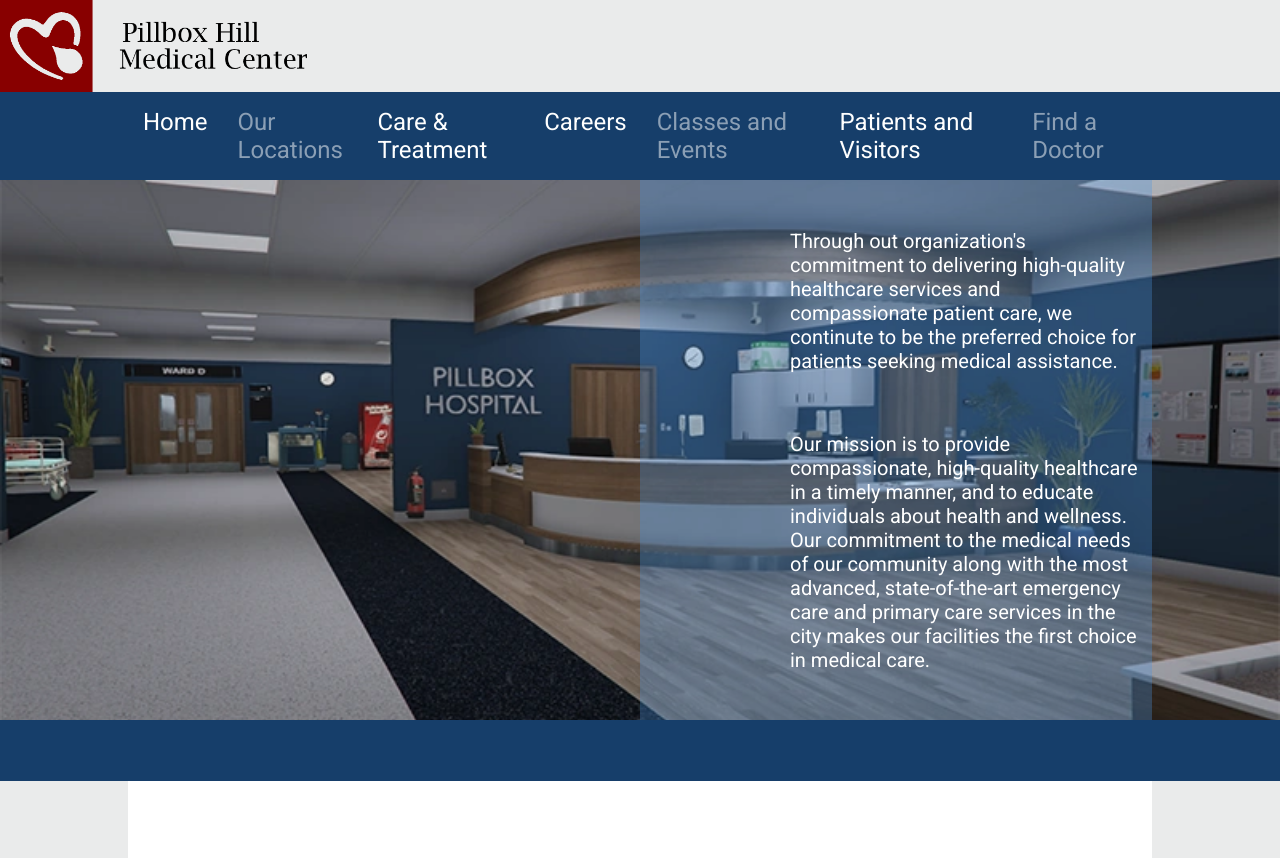
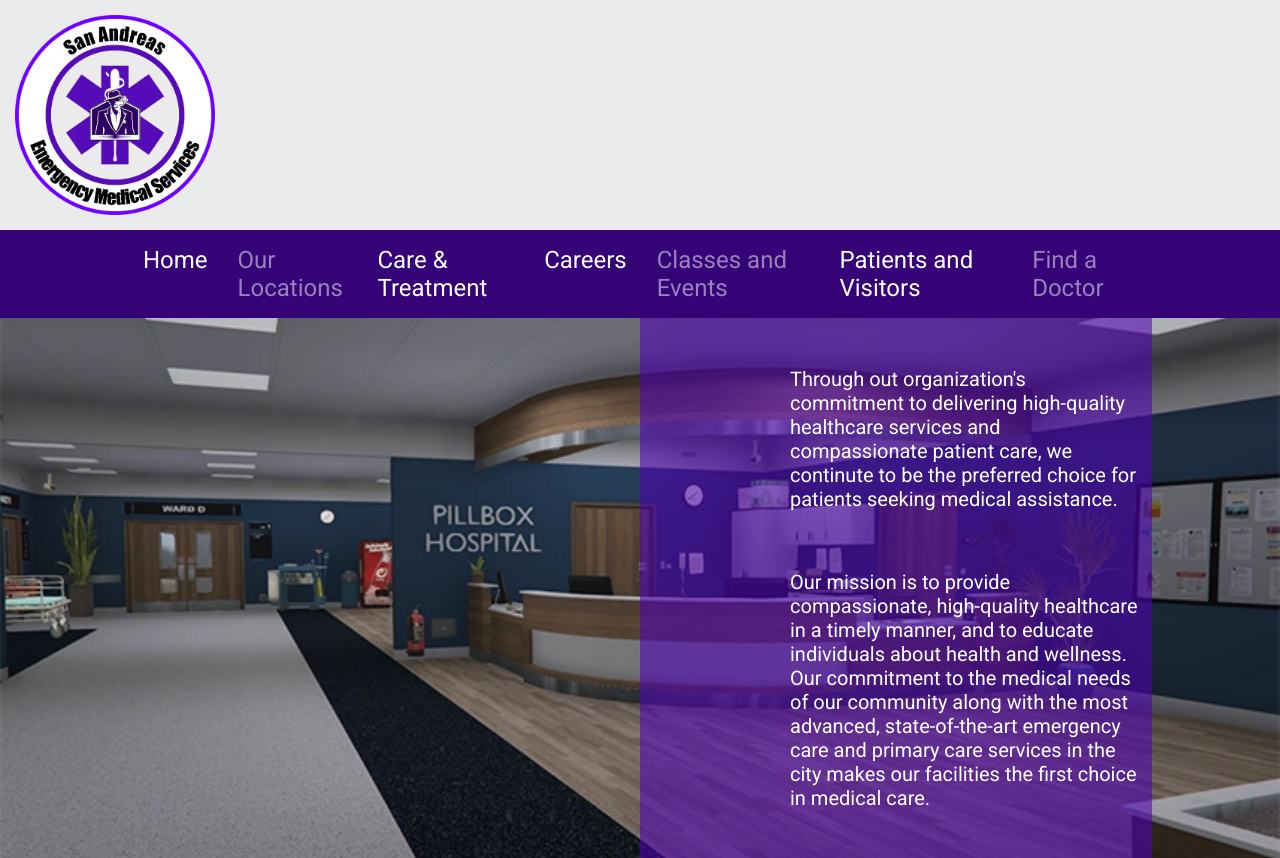
Before and after one commit to Br0k350n/Pillbox_Purple, a website: page index.html in a window 1280 px wide. Shown: the top 858 px of the page. Drawn offline with Linux system fonts and the light colour scheme.

Commit message:
Update Logo

```diff
--- a/index.html
+++ b/index.html
@@ -15,17 +15,17 @@
     <!-- Header Begin -->
     <div class="header-wrapper">
         <div class="logo__container">
-            <a href="/index.html" class="logo_link"><img class="logo"src="/images/PillboxHill.png" alt="PillBox Hill Hospital Logo"></a>
+            <a href="/index.html" class="logo_link"><img class="logo"src="/images/SAEMS_Logo.png" alt="PillBox Hill Hospital Logo"></a>
         </div>
         <div class="header">
             <div class="link-wrapper" id="navBar__wrapper">
                 <ul class="navLinks" id="navBar">
                     <li class="navItem special" id="first"><span><a href="/index.html">Home</a></span></li>
                     <li class="navItem disabled"><span class="isDisabled"><a href="/congrats.html">Our Locations</a></span></li>
-                    <li class="navItem"><span><a href="/care+treatment.html">Care & Treatment</a></span></li>
-                    <li class="navItem disabled"><span><a href="/careers.html">Careers</a></span></li>
+                    <li class="navItem special"><span><a href="/care+treatment.html">Care & Treatment</a></span></li>
+                    <li class="navItem special"><span><a href="/careers.html">Careers</a></span></li>
                     <li class="navItem disabled"><span class="isDisabled"><a href="/congrats.html">Classes and Events</a></span></li>
-                    <li class="navItem"><span><a href="/patients+visitors.html">Patients and Visitors</a></span></li>
+                    <li class="navItem special"><span><a href="/patients+visitors.html">Patients and Visitors</a></span></li>
                     <li class="navItem disabled"><span class="isDisabled"><a href="/congrats.html">Find a Doctor</a></span></li>
                 </ul>
                 <a href="javascript:void(0);" class="icon" onclick="myFunction()">&#9776;</a>
--- a/main.css
+++ b/main.css
@@ -10,6 +10,12 @@ body {
     font-family: 'Roboto', sans-serif;
     background-color: #eaebeb;
     margin: auto;
+    -ms-overflow-style: none;
+    scrollbar-width: none
+}
+
+body::-webkit-scrollbar {
+  display: none;
 }
 .black {
   color: black;
@@ -27,19 +33,20 @@ body {
 .logo__container {
     width: 25%;
     display: flex;
-    justify-content: center;
+    justify-content: space-between;
     align-items: center;
+    padding: 15px;
 }
 .logo {
-    width: 100%;
-    height: 100%;
+    width: 200px;
+    height: 200px;
 }
 .header {
     width: 100%;
     display: flex;
     justify-content: center;
     align-items: center;
-    background-color: #163e6a;
+    background-color: #350278;
 }
 a {
     color: #fff;
@@ -51,7 +58,7 @@ a {
     opacity: 0.5;
   }
   .isDisabled > a {
-    display: inline-block;  /* For IE11/ MS Edge bug */
+    display: inline-block;
     pointer-events: none;
     text-decoration: none;
   }
@@ -59,7 +66,7 @@ a {
     transition: 0.4s;
   }
   .disabled:hover {
-    background-color: #1e5187;
+    background-color: #2e0564;
   }
   .link-wrapper {
     display: flex;
@@ -87,7 +94,7 @@ a {
     transition: 0.4s;
   }
   .special:hover {
-    background-color: #2865a7;
+    background-color: #601eb7;
   }
   .hero__wrapper {
     width: 100%;
@@ -114,7 +121,7 @@ a {
     flex-direction: column;
     width: 50%;
     height: 100%;
-    background-color: #4a92de50;
+    background-color: #4f00b78e;
   }
   .hero-p {
     font-size: 20px;
@@ -126,7 +133,7 @@ a {
   .divider {
     height: 61px;
     width: 100%;
-    background-color: #163e6a;
+    background-color: #350278;
   }
   .main {
     display: flex;
```
Also changed, not shown: images/SAEMS.png (added), images/SAEMS_Logo.png (added), 1 other file.
